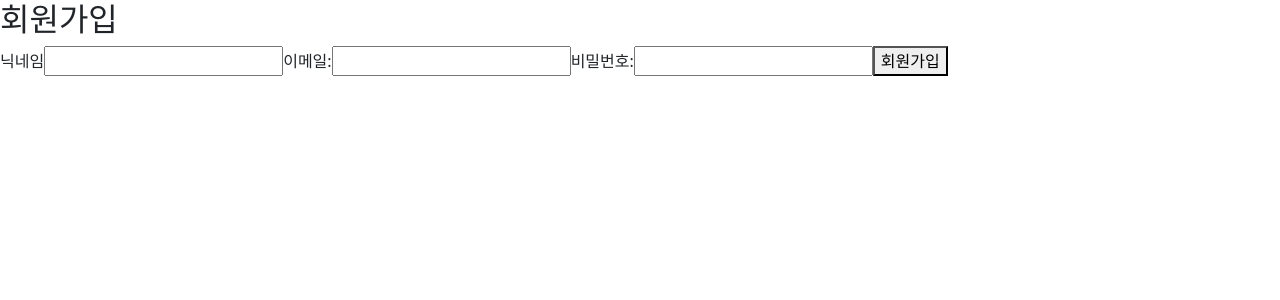
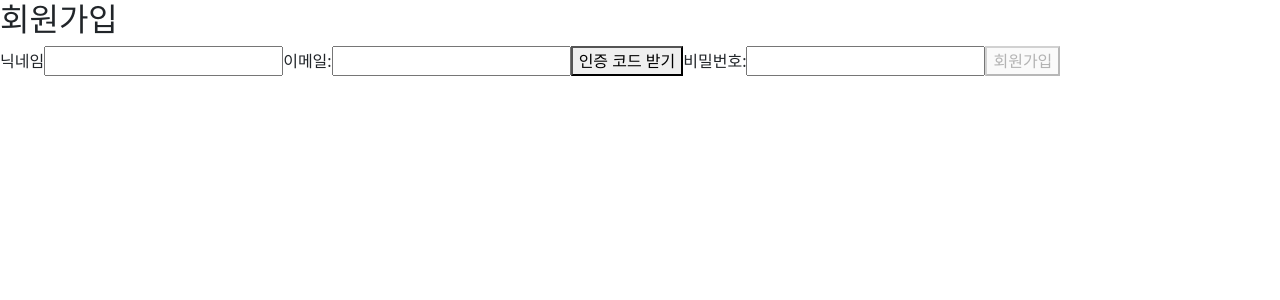
Before and after one commit to homi5435/Elice_4team_buy-gurus-front, a React (Vite) app: page /signup in a window 1280 px wide. Shown: the top 300 px of the page. Built offline with nearby package versions, Linux system fonts and the light colour scheme.

Commit message:
send email form

```diff
--- a/src/pages/Signup.jsx
+++ b/src/pages/Signup.jsx
@@ -5,9 +5,72 @@ const Signup = () => {
   const [nickname, setNickname] = useState("");
   const [email, setEmail] = useState("");
   const [password, setPassword] = useState("");
+  const [verificationCode, setVerificationCode] = useState("");
+  const [isEmailVerified, setIsEmailVerified] = useState(false);
+  const [isCodeSent, setIsCodeSent] = useState(false);
+  const [message, setMessage] = useState("");
 
+  // 이메일 인증 코드 전송 함수
+  const handleSendVerificationCode = async () => {
+    try {
+      const response = await fetch(
+        `${
+          import.meta.env.VITE_APP_BACKEND_URL
+        }/api/public/send-verification-email?email=${email}`,
+        {
+          method: "POST",
+          headers: {
+            "Content-Type": "application/json",
+          },
+        }
+      );
+
+      if (response.ok) {
+        setIsCodeSent(true);
+        setMessage("인증 코드가 이메일로 전송되었습니다.");
+      } else {
+        setMessage("인증 코드 전송에 실패했습니다. 다시 시도해주세요.");
+      }
+    } catch (error) {
+      console.error("이메일 인증 코드 전송 오류:", error);
+      setMessage("서버와의 통신 중 오류가 발생했습니다.");
+    }
+  };
+
+  // 인증 코드 검증 함수
+  const handleVerifyCode = async () => {
+    try {
+      const response = await fetch(
+        `${import.meta.env.VITE_APP_BACKEND_URL}/api/auth/verify-code`,
+        {
+          method: "POST",
+          headers: {
+            "Content-Type": "application/json",
+          },
+          body: JSON.stringify({ email, code: verificationCode }),
+        }
+      );
+
+      if (response.ok) {
+        setIsEmailVerified(true);
+        setMessage("이메일 인증이 완료되었습니다.");
+      } else {
+        setMessage("인증 코드가 일치하지 않습니다.");
+      }
+    } catch (error) {
+      console.error("인증 코드 검증 오류:", error);
+      setMessage("서버와의 통신 중 오류가 발생했습니다.");
+    }
+  };
+
+  // 회원가입 함수
   const handleSignup = async (e) => {
     e.preventDefault();
+
+    if (!isEmailVerified) {
+      setMessage("이메일 인증을 완료해야 회원가입이 가능합니다.");
+      return;
+    }
 
     const signupData = {
       nickname: nickname,
@@ -28,12 +91,9 @@ const Signup = () => {
       );
 
       if (response.status === 201) {
-        // const data = await response.json();
-        console.log("회원가입 성공:");
+        console.log("회원가입 성공");
         window.location.href = "/login";
       } else {
-        // const errorData = await response.json();
-        // console.error("회원가입 실패:", errorData);
         alert("회원가입에 실패했습니다.");
       }
     } catch (error) {
@@ -61,7 +121,31 @@ const Signup = () => {
             value={email}
             onChange={(e) => setEmail(e.target.value)}
             required
+            disabled={isEmailVerified} // 이메일 인증 완료 후 수정 불가
           />
+          <button
+            type="button"
+            onClick={handleSendVerificationCode}
+            disabled={isCodeSent || isEmailVerified}
+          >
+            인증 코드 받기
+          </button>
+
+          {isCodeSent && !isEmailVerified && (
+            <>
+              <label>인증 코드:</label>
+              <input
+                type="text"
+                value={verificationCode}
+                onChange={(e) => setVerificationCode(e.target.value)}
+                required
+              />
+              <button type="button" onClick={handleVerifyCode}>
+                인증 코드 확인
+              </button>
+            </>
+          )}
+
           <label>비밀번호:</label>
           <input
             type="password"
@@ -69,8 +153,11 @@ const Signup = () => {
             onChange={(e) => setPassword(e.target.value)}
             required
           />
-          <button type="submit">회원가입</button>
+          <button type="submit" disabled={!isEmailVerified}>
+            회원가입
+          </button>
         </form>
+        {message && <p>{message}</p>}
       </div>
     </>
   );
```
Also changed, not shown: 1 other file (tests, documents, lock files or other folders).
